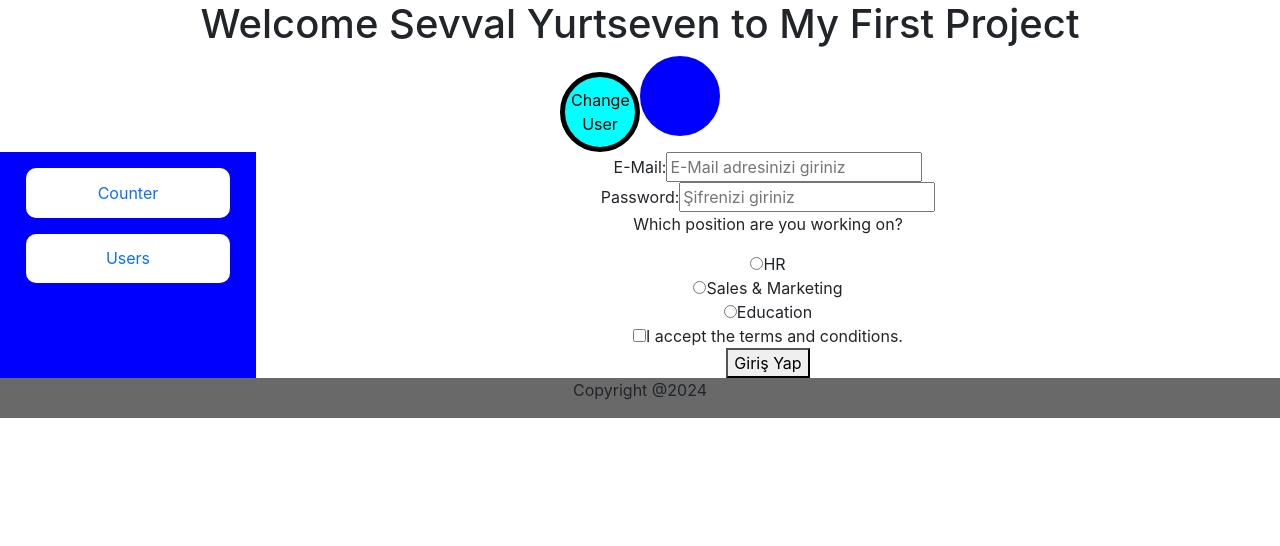
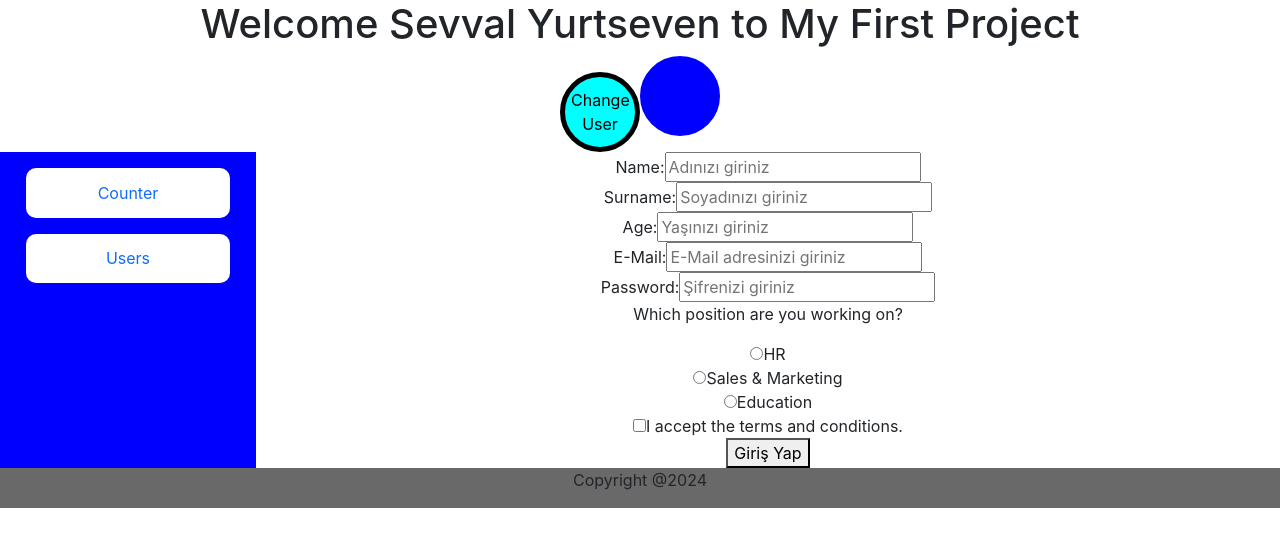
Before and after one commit to sevvalyurtseven/React-Tekrar, a React (Create React App) app in the folder first-project/: page / in a window 1280 px wide. Shown: the top 546 px of the page. Built offline with nearby package versions, Linux system fonts and the light colour scheme; no server answers.

Commit message:
name, surname ve age eklendi

```diff
--- a/first-project/src/pages/Login.js
+++ b/first-project/src/pages/Login.js
@@ -2,6 +2,9 @@ import axios from "axios";
 import { useState } from "react";
 
 const initialFormData = {
+  name: "",
+  surname: "",
+  age: "",
   email: "",
   password: "",
   position: "",
@@ -43,6 +46,45 @@ function Login() {
 
   return (
     <form onSubmit={handleSubmit}>
+      <div>
+        <label htmlFor="name">
+          Name:
+          <input
+            id="name"
+            name="name"
+            type="text"
+            placeholder="Adınızı giriniz"
+            value={formData.name}
+            onChange={handleChange}
+          />
+        </label>
+      </div>
+      <div>
+        <label htmlFor="surname">
+          Surname:
+          <input
+            id="surname"
+            name="surname"
+            type="text"
+            placeholder="Soyadınızı giriniz"
+            value={formData.surname}
+            onChange={handleChange}
+          />
+        </label>
+      </div>
+      <div>
+        <label htmlFor="age">
+          Age:
+          <input
+            id="age"
+            name="age"
+            type="number"
+            placeholder="Yaşınızı giriniz"
+            value={formData.age}
+            onChange={handleChange}
+          />
+        </label>
+      </div>
       <div>
         <label htmlFor="email">
           E-Mail:
@@ -108,7 +150,7 @@ function Login() {
           id="agreement"
           name="agreement"
           type="checkbox"
-          checked={formData.aggrement}
+          checked={formData.agreement}
           onChange={handleChange}
         />
         <label htmlFor="agreement">I accept the terms and conditions.</label>
```
